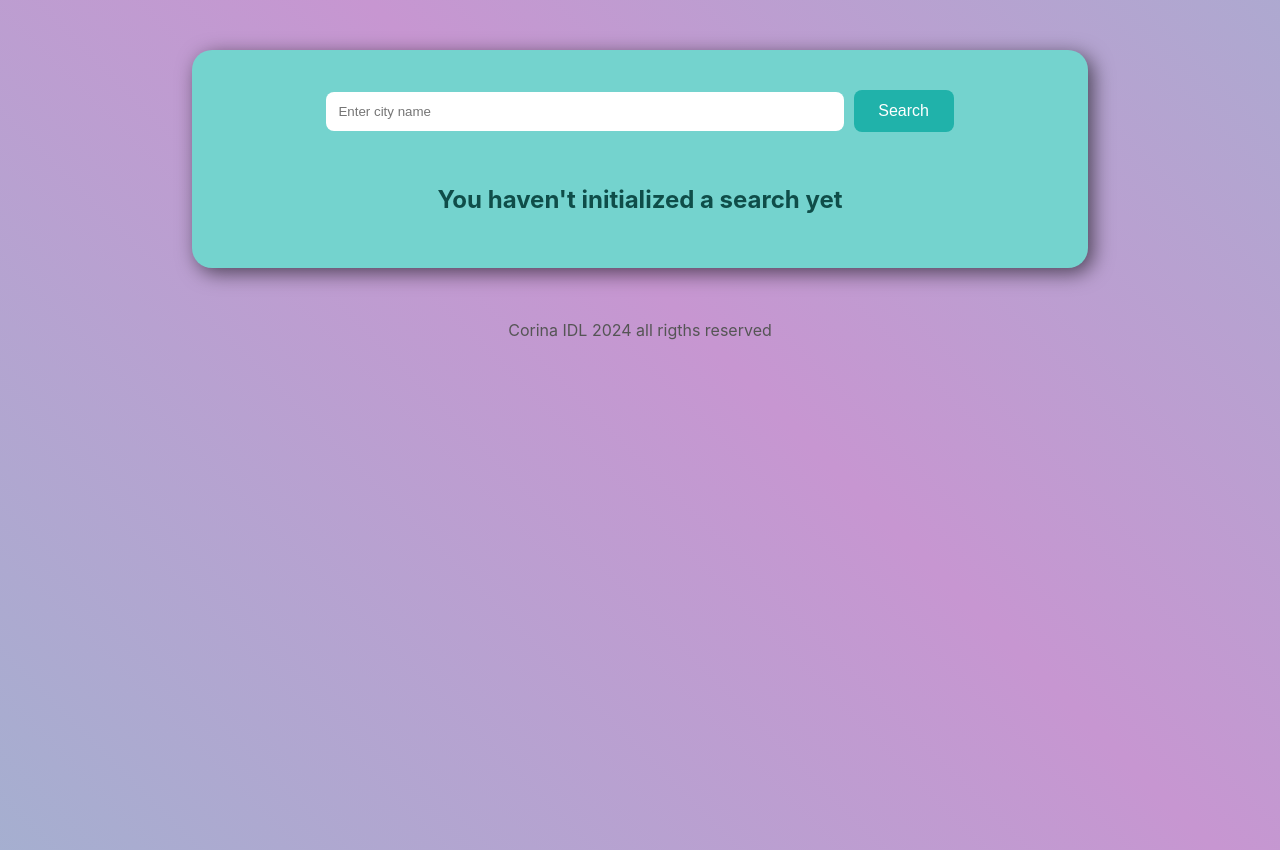
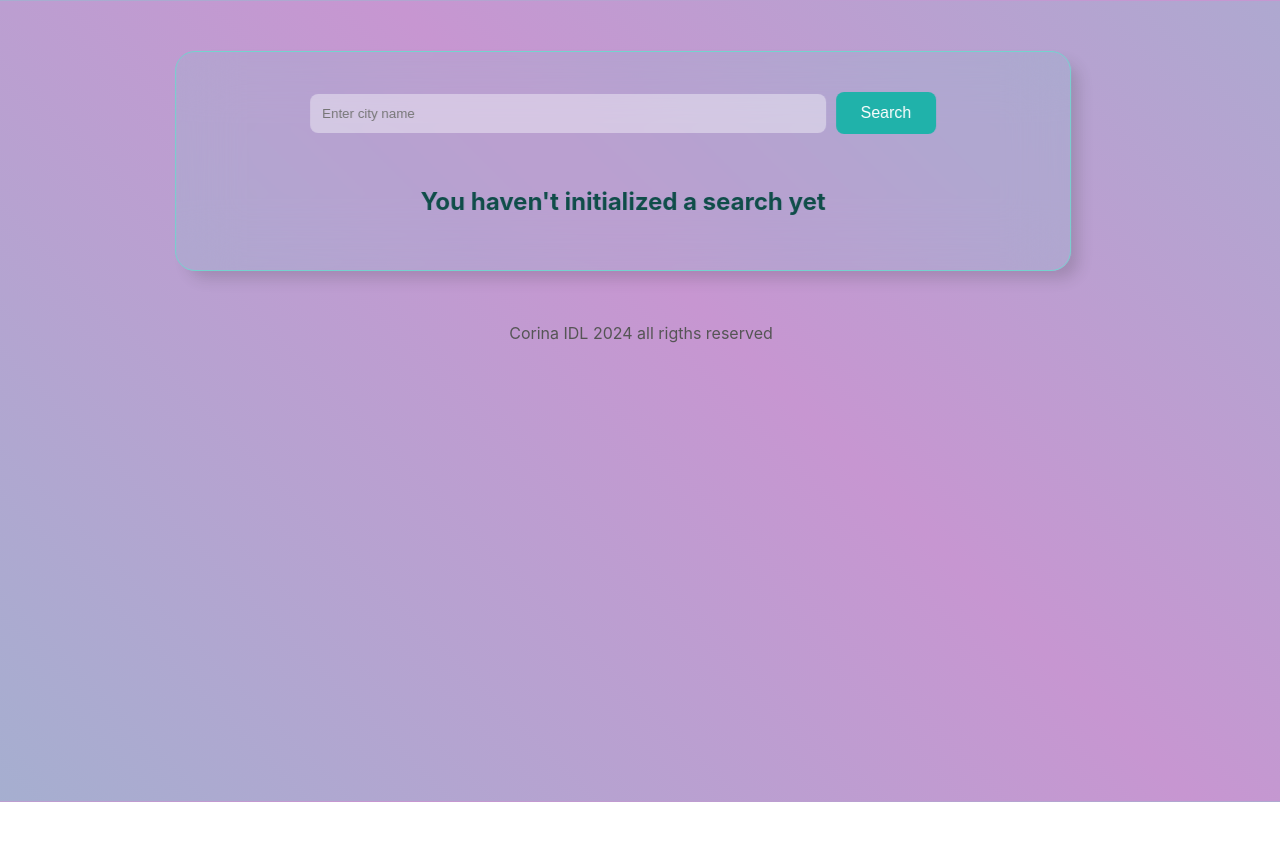
Before and after one commit to 7Cori7/weather-app, a React (Vite) app: page / in a window 1280 px wide. After the commit the page ends 802 px from the top, so only its background shows below. Built offline with nearby package versions, Linux system fonts and the light colour scheme; no server answers.

Commit message:
changing theme to weather

```diff
--- a/src/App.css
+++ b/src/App.css
@@ -1,13 +1,38 @@
 :root{
   --gradient: linear-gradient(45deg, rgb(116, 211, 206), rgb(199, 150, 209), rgb(116, 211, 206));
+  --bgColor: rgb(116, 211, 206);
+  --bgContainer: rgba(116, 211, 206, 0.144);
+  --border: solid rgb(116, 211, 206) 1px;
+  --btnColor: lightseagreen;
+  --btnHover: rgb(125, 226, 192);
+  --textPrimary: rgb(15, 77, 73);
+  --textFooter: #555;
+}
+
+[data-theme = "sunny"]{
+  --gradient: linear-gradient(45deg, rgb(170, 211, 116), rgb(183, 150, 209), rgb(170, 211, 116));
+  --bgColor: rgb(170, 211, 116);
+  --bgContaniner: rgba(170, 211, 116, 0.267);
+}
+
+[data-theme = "rainy"]{
+  --gradient: linear-gradient(45deg, rgb(116, 149, 211), rgb(103, 69, 184), rgb(116, 149, 211));
+  --bgColor: rgb(116, 149, 211);
 }
 
 body{
   margin: 0;
   padding: 0;
-  background-color: rgb(116, 211, 206);
+  box-sizing: border-box;
+}
+
+.App{
+  margin: 0;
+  padding: 0;
+  background-color: var(--bgColor);
   background-image: var(--gradient);
   background-size: 400%;
+  border: solid transparent .5px;
   min-height: 100vh;
   animation: bg-animation 20s infinite alternate;
 }
@@ -29,20 +54,35 @@ body{
   align-items: center;
 }
 
+footer p{
+  color: var(--textFooter);
+}
+
 @media (min-width:768px){
-  body{
+  .App{
     background-color: transparent;
     background-image: var(--gradient);
     background-size: 400%;
     animation: bg-animation 20s infinite alternate;
+    border: solid transparent .5px;
+    min-width: 100vw;
   }
   .weather-app-container{
-    background-color: rgb(116, 211, 206);
+    background: var(--bgContainer);
+    border: var(--border);
     border-radius: 20px;
     padding: 30px 0;
     margin: 50px 15%;
-    filter: drop-shadow(5px 5px 10px #00000094);
+    -webkit-box-shadow: 10px 10px 15px -3px rgba(51,49,51,0.2);
+    -moz-box-shadow: 10px 10px 15px -3px rgba(51,49,51,0.2);
+    box-shadow: 10px 10px 15px -3px rgba(51,49,51,0.2);
+    backdrop-filter: blur(30px);
     height: auto;
+    transform: translateX(-2%);
+  }
+
+  footer p{
+    padding-bottom: 20px;
   }
 }
 
@@ -79,19 +119,19 @@ body{
   border: none;
   border-radius: 8px;
   outline: none;
-  background-color: white;
+  background-color: rgba(255, 255, 255, 0.397);
   color: #555;
 }
 
 .search-engine input:focus{
-  outline: lightseagreen 2px solid;
+  outline: #fff 1px solid;
 }
 
 .search-engine button{
   width: 50%;
   border: none;
   border-radius: 8px;
-  background-color: lightseagreen;
+  background-color: var(--btnColor);
   color: white;
   outline: none;
   cursor: pointer;
@@ -101,7 +141,7 @@ body{
 }
 
 .search-engine button:hover{
-  background-color: rgb(125, 226, 192);
+  background-color: var(--btnHover);
 }
 
 @media (min-width:768px){
@@ -124,7 +164,7 @@ body{
 }
 /*======================================================================*/
 .weather-info{
-  color: rgb(15, 77, 73);
+  color: var(--textPrimary);
 }
 
 .weather-info h1{
--- a/src/App.jsx
+++ b/src/App.jsx
@@ -1,14 +1,123 @@
+import { useEffect, useState } from "react"
 import './App.css'
 import Footer from './components/footer/footer';
-import Weather from './components/weather/weather'
+import Weather from './components/weather/weather';
+import useLocalStorage from './components/useLocalStorage/useLocalStorage';
+
+const weathers = [
+  'clear sky',
+  'few clouds',
+  'scattered clouds',
+  'broken clouds',
+  'shower rain',
+  'rain',
+  'thunderstorm',
+  'snow',
+  'mist'
+];
 
 function App() {
 
+  const [loading, setLoading] = useState(false);
+  const [errorMsg, setErrorMsg] = useState(null);
+  const [weatherData, setWeatherData] = useState(null);
+
+  const [theme, setTheme] = useLocalStorage('theme', 'default');
+
+  function handleToggleTheme(){
+    if(weatherData !== null){
+
+      if(weatherData.description === 'clear sky' || weatherData.description === 'few clouds' || weatherData.description === 'scattered clouds'){
+        setTheme('sunny');
+      }else if(weatherData.description === 'shower rain' || weatherData.description === 'light rain' || weatherData.description === 'rain' || weatherData.description === 'thunderstorm' || weatherData.description === 'snow' || weatherData.description === 'mist'){
+        setTheme('rainy');
+      }else{
+        setTheme('default');
+      }
+
+    }
+  }
+
+  const appID = import.meta.env.VITE_REACT_APP_API_ID;
+
+  function geolocationAPI(){
+    navigator.geolocation.getCurrentPosition(position => {
+        const {latitude, longitude} = position.coords;
+        const url = `https://api.openweathermap.org/data/2.5/weather?lat=${latitude}&lon=${longitude}&appid=${appID}`
+        getWeather(url)
+    });
+  };
+
+  async function getWeather(url){
+    try {
+
+        setLoading(true);
+        const response = await fetch(url);
+        const result = await response.json();
+
+        if(result){
+            setTimeout(()=>{
+                if(result.cod === '404'){
+
+                    setLoading(false);
+                    setErrorMsg(`Error, ${result.message}`);
+                }else{
+                    setLoading(false);
+                    setErrorMsg(null);
+                    setData(result);
+                }
+            },1000);
+        }
+
+    } catch (error) {
+        console.log(error);
+        setErrorMsg(`An error has occurred, ${error}`);
+    }
+  };
+
+  function setData(result){
+      setWeatherData({
+          city: result.name,
+          country: result.sys.country,
+          temp: convert(result.main.temp),
+          max: convert(result.main.temp_max),
+          min: convert(result.main.temp_min),
+          humidity: result.main.humidity,
+          description: result.weather[0] ? result.weather[0].description : '',
+          icon: result.weather[0] ? result.weather[0].icon : ''
+      });
+  };
+
+  function convert(kelvin){
+
+      const celcius = Number(kelvin - 273.15);
+      return celcius.toFixed();
+  };
+
+  useEffect(()=>{
+
+    geolocationAPI();
+  }, []);
+
+  useEffect(()=>{
+
+    handleToggleTheme();
+  }, [weatherData])
+
+  console.log(theme)
+
   return (
-    <>
-      <Weather />
+    <div className="App" data-theme={theme}>
+      <Weather
+      loading = {loading}
+      setLoading = {setLoading}
+      errorMsg = {errorMsg}
+      setErrorMsg = {setErrorMsg}
+      weatherData = {weatherData}
+      setData = {setData}
+      />
       <Footer />
-    </>
+    </div>
   );
 }
 
--- a/src/components/footer/footer.jsx
+++ b/src/components/footer/footer.jsx
@@ -2,5 +2,7 @@
 
 export default function Footer(){
     const date = new Date().getFullYear();
-    return <p style={{color: '#555'}}>Corina IDL {date} all rigths reserved</p>
+    return <footer>
+        <p>Corina IDL {date} all rigths reserved</p>
+    </footer>
 }
--- /dev/null
+++ b/src/components/useLocalStorage/useLocalStorage.jsx
@@ -0,0 +1,29 @@
+import { useEffect, useState } from "react";
+
+
+export default function useLocalStorage(key, defaultValue){
+
+    const [value, setValue] = useState(()=>{
+
+        let currentValue;
+
+        try{
+
+           currentValue = JSON.parse(localStorage.getItem(key) || String(defaultValue));
+
+        }catch(error){
+
+            console.log(error)
+            currentValue = defaultValue;
+        }
+
+        return currentValue;
+    });
+
+    useEffect(()=>{
+
+        localStorage.setItem(key, JSON.stringify(value));
+    },[key, value]);
+
+    return [value, setValue];
+}
--- a/src/components/weather/weather.jsx
+++ b/src/components/weather/weather.jsx
@@ -1,51 +1,13 @@
 import { useEffect, useState } from "react"
 import Search from "../search/search";
-import lupa from "../../../public/lupa.svg";
+import lupa from "/lupa.svg";
 
 
-export default function Weather(){
+export default function Weather({loading, setLoading, errorMsg, setErrorMsg, weatherData, setData}){
 
     const [search, setSearch] = useState('');
-    const [loading, setLoading] = useState(false);
-    const [errorMsg, setErrorMsg] = useState(null);
-    const [weatherData, setWeatherData] = useState(null);
 
     const appID = import.meta.env.VITE_REACT_APP_API_ID;
-
-    function geolocationAPI(){
-        navigator.geolocation.getCurrentPosition(position => {
-            const {latitude, longitude} = position.coords;
-            const url = `https://api.openweathermap.org/data/2.5/weather?lat=${latitude}&lon=${longitude}&appid=${appID}`
-            getWeather(url)
-        });
-    };
-
-    async function getWeather(url){
-        try {
-
-            setLoading(true);
-            const response = await fetch(url);
-            const result = await response.json();
-
-            if(result){
-                setTimeout(()=>{
-                    if(result.cod === '404'){
-
-                        setLoading(false);
-                        setErrorMsg(`Error, ${result.message}`);
-                    }else{
-                        setLoading(false);
-                        setErrorMsg(null);
-                        setData(result);
-                    }
-                },1000);
-            }
-
-        } catch (error) {
-            console.log(error);
-            setErrorMsg(`An error has occurred, ${error}`);
-        }
-    };
 
     async function handleSearch(){
 
@@ -76,25 +38,6 @@ export default function Weather(){
         }
     };
 
-    function setData(result){
-        setWeatherData({
-            city: result.name,
-            country: result.sys.country,
-            temp: convert(result.main.temp),
-            max: convert(result.main.temp_max),
-            min: convert(result.main.temp_min),
-            humidity: result.main.humidity,
-            description: result.weather[0] ? result.weather[0].description : '',
-            icon: result.weather[0] ? result.weather[0].icon : ''
-        });
-    };
-
-    function convert(kelvin){
-
-        const celcius = Number(kelvin - 273.15);
-        return celcius.toFixed();
-    };
-
     function getCurrentDate(){
         return new Date().toLocaleDateString('en-us', {
             weekday: "long",
@@ -103,11 +46,6 @@ export default function Weather(){
             year: "numeric"
         });
     };
-
-    useEffect(()=>{
-
-        geolocationAPI();
-    }, []);
 
     return <div className="weather-app-container">
 
@@ -130,7 +68,7 @@ export default function Weather(){
                 <p>{getCurrentDate()}</p>
                 <h1>{weatherData.temp}°C</h1>
                 <h2>{weatherData.min}° / {weatherData.max}°</h2>
-                <p>humidity: {weatherData.humidity}</p>
+                <p>humidity: {weatherData.humidity}%</p>
                 <h2 style={{textTransform: 'capitalize'}}>{weatherData.description}</h2>
                 <img src={`https://openweathermap.org/img/wn/${weatherData.icon}.png`} alt="icon" />
             </div>
```
